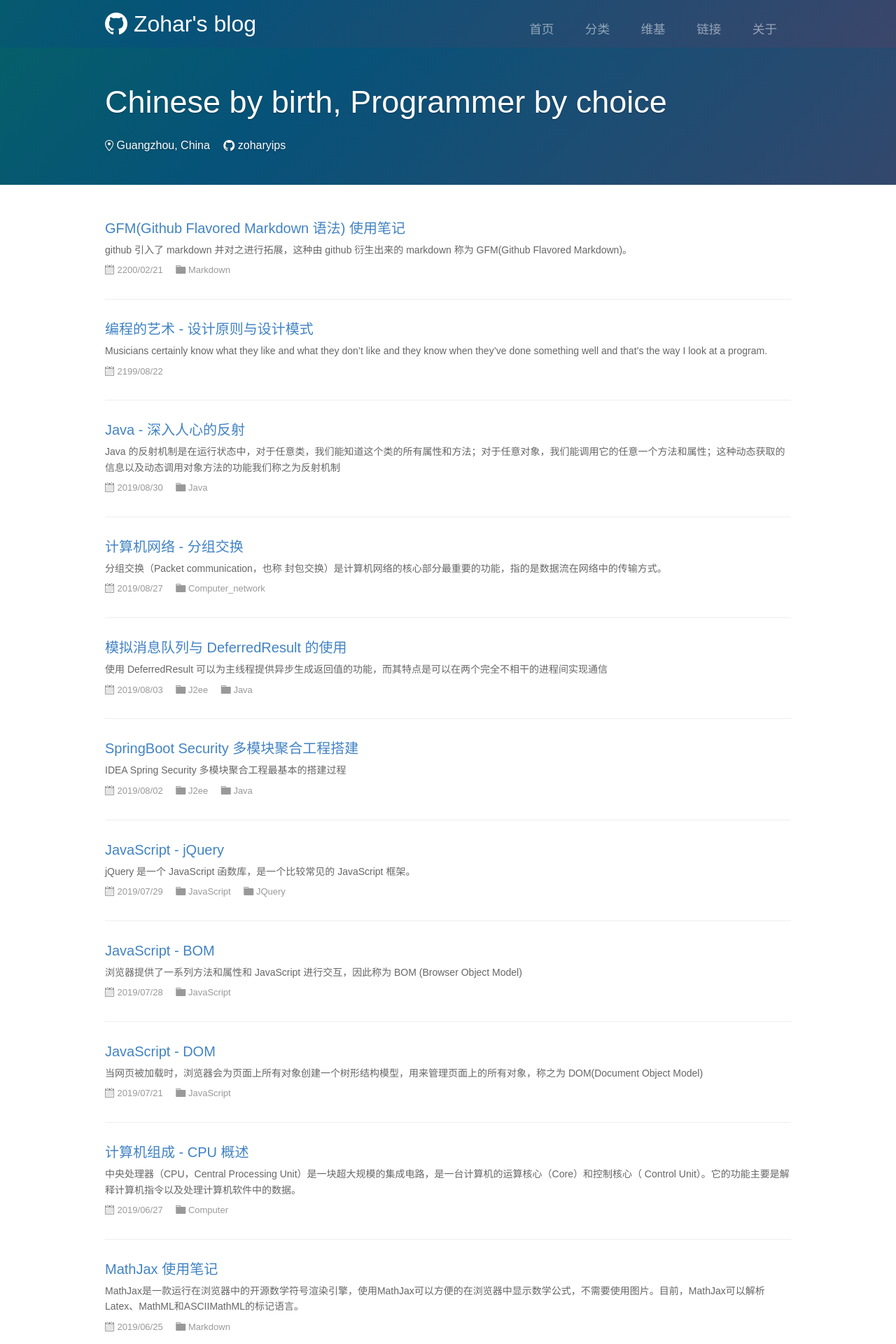
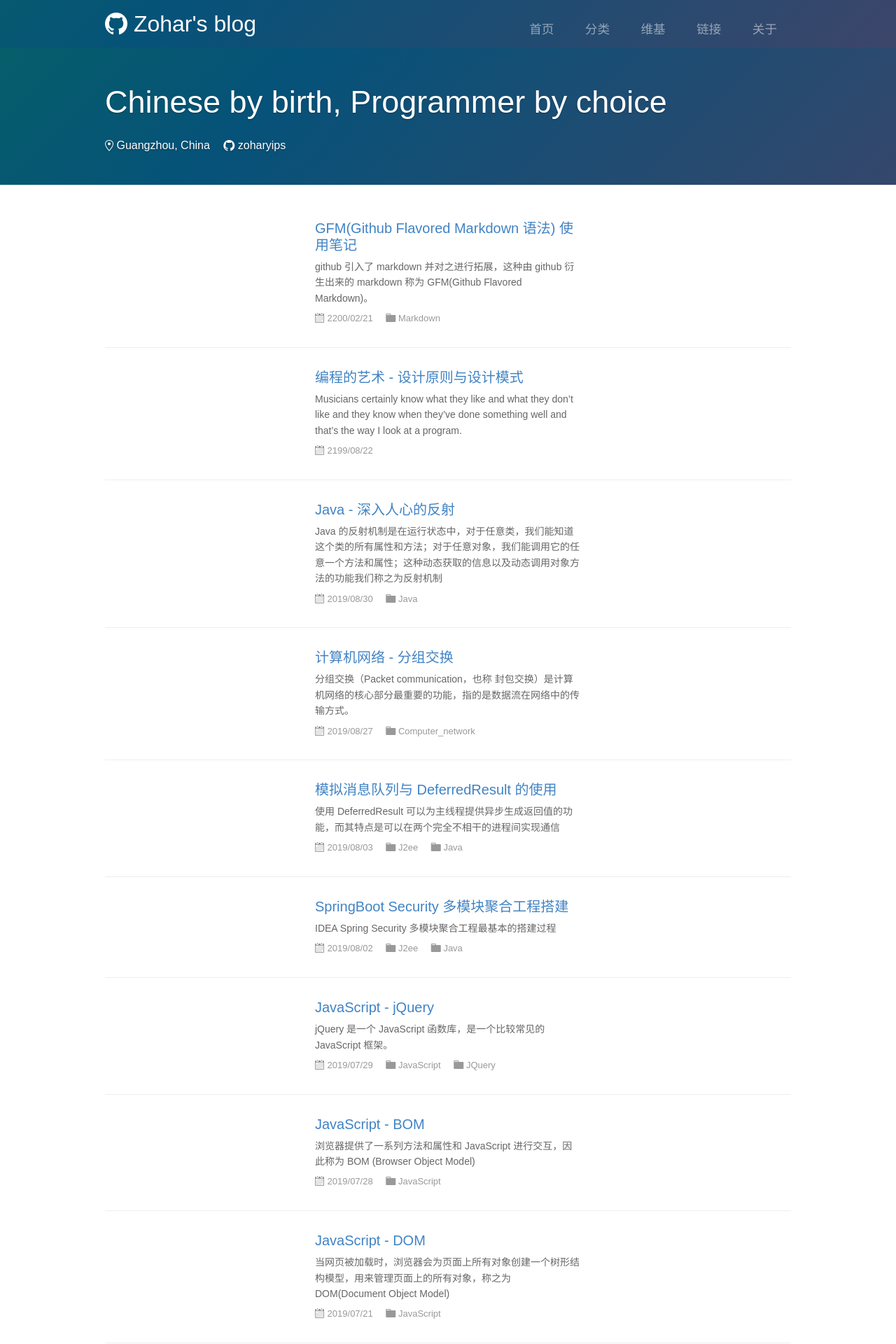
Before and after one commit to zoharyips/zoharyips.github.io, a Jekyll site: the page built from index.html, in a window 1280 px wide. Shown: the top 1920 px of the page at 70% size. Built offline with Jekyll 4.4.1, drawn with Linux system fonts in a browser that asks for light colours; the list of posts is cut into pages by our own code.

Commit message:
decrese the width of post list

```diff
--- a/_includes/sidebar-search.html
+++ b/_includes/sidebar-search.html
@@ -1,12 +1,12 @@
 <!-- 搜索框 -->
 <h3>Search</h3>
-<div id="site_search" style="margin: 0px auto; text-align: center">
+<div id="site_search" style="margin: 0px auto; text-align: center; max-width: 480px;">
   <input type="text" id="search_box" placeholder="Search articles">
 </div>
 <ul id="search_results"
   style="margin: 0px auto;
     padding: 12px 0;
-    width: 240px;
+    max-width: 480px;
     font-size: 100%;
     border: 0;
     display: block;
--- a/assets/css/sections/repo-list.css
+++ b/assets/css/sections/repo-list.css
@@ -28,8 +28,7 @@
 
 .repo-list-item {
   position: relative;
-  padding-top: 30px;
-  padding-bottom: 30px;
+  padding: 30px 300px;
   list-style: none;
   border-bottom: 1px solid #eee
 }
```
